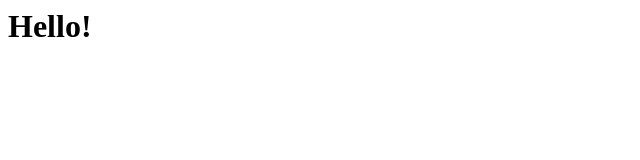
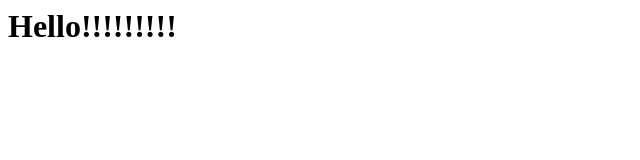
Before and after one commit to Hao12450/testing_godot2, a plain HTML site: page index.html in a window 1280 px wide. Shown: the whole page, without its empty margins (0-640 px from the left). Drawn offline with Linux system fonts and the light colour scheme.

Commit message:
Update index.html

```diff
--- a/index.html
+++ b/index.html
@@ -1 +1 @@
-<h1>Hello!</h1>
+<h1>Hello!!!!!!!!!</h1>
```
